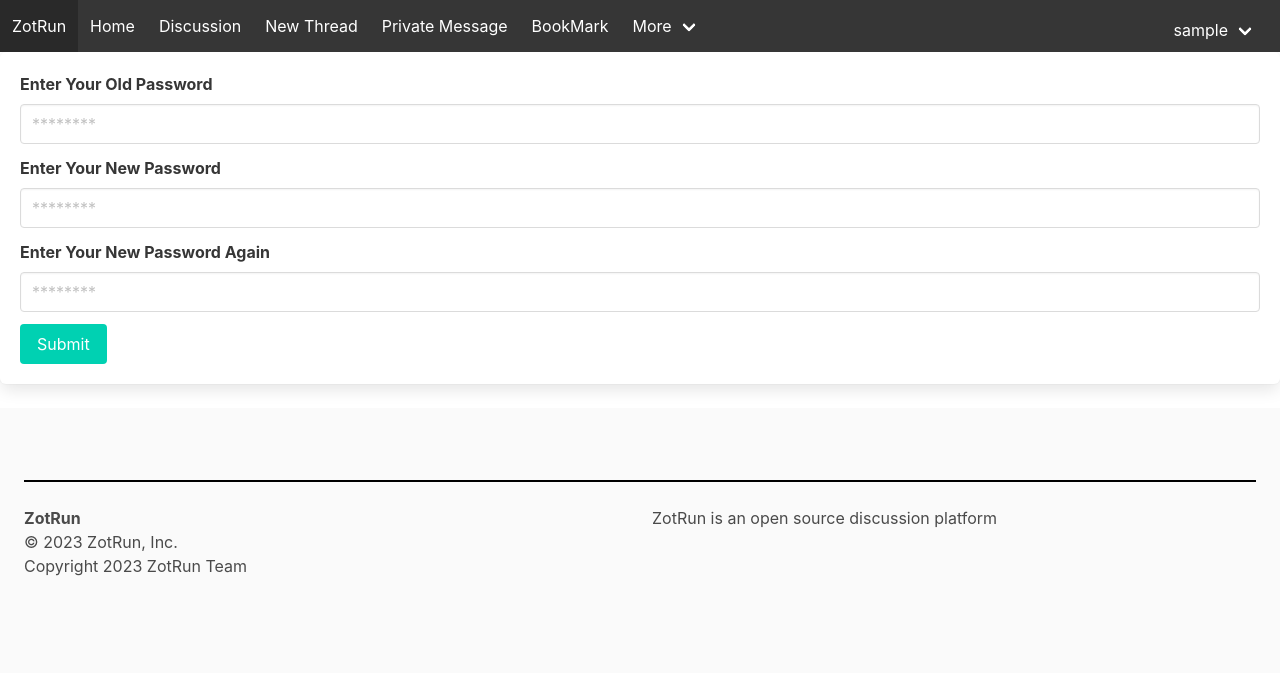
After one commit to DPRO295/D, a Django app: page /reset_pwd/ in a window 1280 px wide. The commit adds this page. Shown: the top 673 px of the page. Run offline with Django 4.2, Linux system fonts and the light colour scheme; the visitor is signed in with stand-in values (Sample User, id 1); some libraries are stand-ins or nearby versions.

Commit message:
Add change user pwd

```diff
--- /dev/null
+++ b/djangoProject/CS295P_Project/templates/auth_layout.html
@@ -0,0 +1,95 @@
+{% load static %}
+<!DOCTYPE html>
+<html lang="en">
+<head>
+    <meta charset="UTF-8">
+    {#    <link rel="stylesheet" href= {% static 'css/bulma.css' %}>#}
+    <link rel="stylesheet" href="https://cdn.jsdelivr.net/npm/bulma@0.9.4/css/bulma.min.css">
+    <script defer src="https://use.fontawesome.com/releases/v5.3.1/js/all.js"></script>
+</head>
+<body>
+<!-- ======================== navbar start ======================== -->
+<nav class="navbar is-dark" role="navigation" aria-label="main navigation">
+    <div class="navbar-brand">
+        <a class="navbar-item" href="/home/">
+            ZotRun
+        </a>
+    </div>
+
+    <div id="main_navbar" class="navbar-menu">
+        <div class="navbar-start">
+
+            <a class="navbar-item" href="/main_page/"> Home </a>
+            <a class="navbar-item"> Discussion </a>
+            <a class="navbar-item" href="/post_thread/"> New Thread </a>
+            <a class="navbar-item"> Private Message </a>
+            <a class="navbar-item "> BookMark </a>
+
+            <div class="navbar-item has-dropdown is-hoverable">
+                <a class="navbar-link"> More</a>
+
+                <div class="navbar-dropdown">
+                    <a class="navbar-item"> About </a>
+                    <a class="navbar-item"> Contact </a>
+
+                    <hr class="navbar-divider">
+                    <a class="navbar-item"> Report an issue </a>
+                </div>
+            </div>
+        </div>
+
+        <div class="navbar-end">
+            <div class="navbar-item">
+                <div class="buttons">
+                    {% if check_login %}
+                        <div class="navbar-item has-dropdown is-hoverable">
+                            <a class="navbar-link is-primary">
+                                {{ username }}
+                            </a>
+                            <div class="navbar-dropdown">
+                                <a class="navbar-item" href="/logout/">Logout</a>
+                                <a class="navbar-item" href="/profile/">Profile</a>
+                                <a class="navbar-item" href="/reset_pwd/">Change Password</a></li>
+                            </div>
+                        </div>
+                    {% else %}
+                    <a class="button is-primary">
+                        <strong>Sign up</strong>
+                    </a>
+                    <a class="button is-light"> Log in </a>
+                    {% endif %}
+                </div>
+
+            </div>
+        </div>
+    </div>
+</nav>
+<!-- ======================== navbar end ======================== -->
+{% block content %}
+    {#  'exctends' tag will include everything above and below but besdies this part! #}
+{% endblock %}
+<!-- ======================== footer start ======================== -->
+<footer class="footer">
+    <hr style="background-color:black">
+    <div class="columns block is-mobile">
+
+        <div class="column is-half">
+            <figure class="image">
+                <img src="">
+            </figure>
+            <b>ZotRun</b>
+            <p>© 2023 ZotRun, Inc.</p>
+            <p> Copyright 2023 ZotRun Team</p>
+        </div>
+
+        <div class="column is-half">
+            <p>
+                ZotRun is an open source discussion platform
+            </p>
+        </div>
+    </div>
+</footer>
+<!-- ======================== footer end ======================== -->
+
+</body>
+</html>
--- a/djangoProject/CS295P_Project/templates/layout.html
+++ b/djangoProject/CS295P_Project/templates/layout.html
@@ -28,7 +28,7 @@
 
         <div class="column is-half">
             <p>
-                ZotRun is an opensource discussion platform
+                ZotRun is an open source discussion platform
             </p>
         </div>
     </div>
--- a/djangoProject/CS295P_Project/templates/main_page.html
+++ b/djangoProject/CS295P_Project/templates/main_page.html
@@ -1,5 +1,5 @@
 <!-- use extends to reduce redundant code (check layout) -->
-{% extends 'anth_layout.html' %}
+{% extends 'auth_layout.html' %}
 {% block content %}
 {% load static %}
 
--- a/djangoProject/CS295P_Project/templates/post_thread.html
+++ b/djangoProject/CS295P_Project/templates/post_thread.html
@@ -1,4 +1,4 @@
-{% extends 'anth_layout.html' %}
+{% extends 'auth_layout.html' %}
 {% block content %}
 {% load static %}
 
--- /dev/null
+++ b/djangoProject/CS295P_Project/templates/reset_pwd.html
@@ -0,0 +1,41 @@
+{% extends 'auth_layout.html' %}
+{% block content %}
+{% load static %}
+
+<!DOCTYPE html>
+<html lang="en">
+<head>
+    <meta charset="UTF-8">
+    <title>reset_pwd</title>
+</head>
+<body>
+<form method="post" class="box">
+    {% csrf_token %}
+
+    <div class="field">
+        <label class="label">Enter Your Old Password</label>
+        <div class="control">
+            <input class="input" type="old_pwd" name="old_pwd" placeholder="********">
+        </div>
+    </div>
+
+    <div class="field">
+        <label class="label">Enter Your New Password</label>
+        <div class="control">
+            <input class="input" type="new_pwd" name="new_pwd" placeholder="********">
+        </div>
+    </div>
+
+    <div class="field">
+        <label class="label">Enter Your New Password Again</label>
+        <div class="control">
+            <input class="input" type="rnew_pwd" name="rnew_pwd" placeholder="********">
+        </div>
+    </div>
+    <button class="button is-primary" type="submit" href="/main_page/">Submit</button>
+    <span style="color: red"> {{ error_msg }} </span>
+</form>
+</body>
+</html>
+
+{% endblock %}
--- a/djangoProject/CS295P_Project/views/homepage.py
+++ b/djangoProject/CS295P_Project/views/homepage.py
@@ -8,14 +8,13 @@ from CS295P_Project.models import *
 # Create your views here.
 def home(request):
     if request.user.is_authenticated:
-        # return render(request, "main_page.html")
         return redirect("/main_page/")
-        # return render(request, "main_page.html", {"check_login": user_obj, "user_email": email, })
     else:
         return render(request, "home.html")
 
 
 def main_page(request):
+    # -------- test case -----------
     print("--- in main_page ---")
     print(request.user)
     print(request.user.id)  # 1   check if the user already login
@@ -23,17 +22,22 @@ def main_page(request):
     print(request.user.email)
     print(request.user.is_active)  # True
     print(request.user.is_authenticated)
+    # -------- test case -----------
     user_obj = request.user.is_authenticated
     email = request.user.email
-    # if request.user.is_authenticated():
     post_thread_data = PostThread.objects.all()
     return render(request, "main_page.html",
-                  {"post_thread": post_thread_data, "check_login": user_obj, "user_email": email, })
+                  {"post_thread": post_thread_data, "check_login": user_obj, "user_email": email,
+                   "username": request.user.username})
 
 
 def post_thread(request):
     if request.method == "GET":
-        return render(request, "post_thread.html")
+        # send login info
+        user_obj = request.user.is_authenticated
+        email = request.user.email
+        return render(request, "post_thread.html", {"check_login": user_obj, "user_email": email,
+                                                    "username": request.user.username})
 
     email = request.user.email
     title = request.POST.get("title")
@@ -41,7 +45,6 @@ def post_thread(request):
     category = request.POST.get("category")
     PostThread.objects.create(title=title, content=content, email=email, category=category)
     return redirect("/main_page/")
-    # return render(request, "main_page.html")
 
 
 def delete_post(request):
@@ -74,6 +77,7 @@ def signin(request):
         user_obj = auth.authenticate(username=username, password=password)
         print(user_obj)
         if user_obj:
+            # if login successfully set the session
             auth.login(request, user_obj)
             # -------- test case -----------
             print(request.user)
@@ -90,6 +94,37 @@ def signin(request):
 def logout(request):
     auth.logout(request)
     return redirect("/home/")
+
+
+def reset_pwd(request):
+    if request.method == "GET":
+        user_obj = request.user.is_authenticated
+        email = request.user.email
+        return render(request, "reset_pwd.html", {"check_login": user_obj, "user_email": email,
+                                                  "username": request.user.username})
+
+    old_pwd = request.POST.get("old_pwd")
+    new_pwd = request.POST.get("new_pwd")
+    rnew_pwd = request.POST.get("rnew_pwd")
+
+    if request.user.check_password(old_pwd):
+        if new_pwd != rnew_pwd:
+            return render(request, "reset_pwd.html", {"error_msg": "Entered passwords differ"})
+        else:
+            request.user.set_password(new_pwd)
+            request.user.save()
+            return redirect("/home/")
+    return render(request, "reset_pwd.html", {"error_msg": "Entered wrong old password"})
+
+
+def profile(request):
+    if request.method == "GET":
+        user_obj = request.user.is_authenticated
+        email = request.user.email
+        name = request.user.username
+        return render(request, "profile.html", {"check_login": user_obj, "user_email": email,
+                                                "username": name, })
+
 
 # def signin(request):
 #     if request.method == "GET":
--- a/djangoProject/djangoProject/urls.py
+++ b/djangoProject/djangoProject/urls.py
@@ -20,16 +20,20 @@ from CS295P_Project import views
 # where to find the app
 urlpatterns = [
     # path("admin/", admin.site.urls),
+    # home page
     path("home/", views.home),
 
-    # login system function
+    # login system functions
     path("signin/", views.signin),
     path("register/", views.register),
     path("logout/", views.logout),
+    path("reset_pwd/", views.reset_pwd),
+    path("profile/", views.profile),
 
+    # main_page functions
     path("main_page/", views.main_page),
 
-    # post thread function
+    # post thread functions
     path("post_thread/", views.post_thread),
     path("delete_post/", views.delete_post),
 
```
Also changed, not shown: djangoProject/CS295P_Project/templates/profile.html (added, +20 -0 lines).
